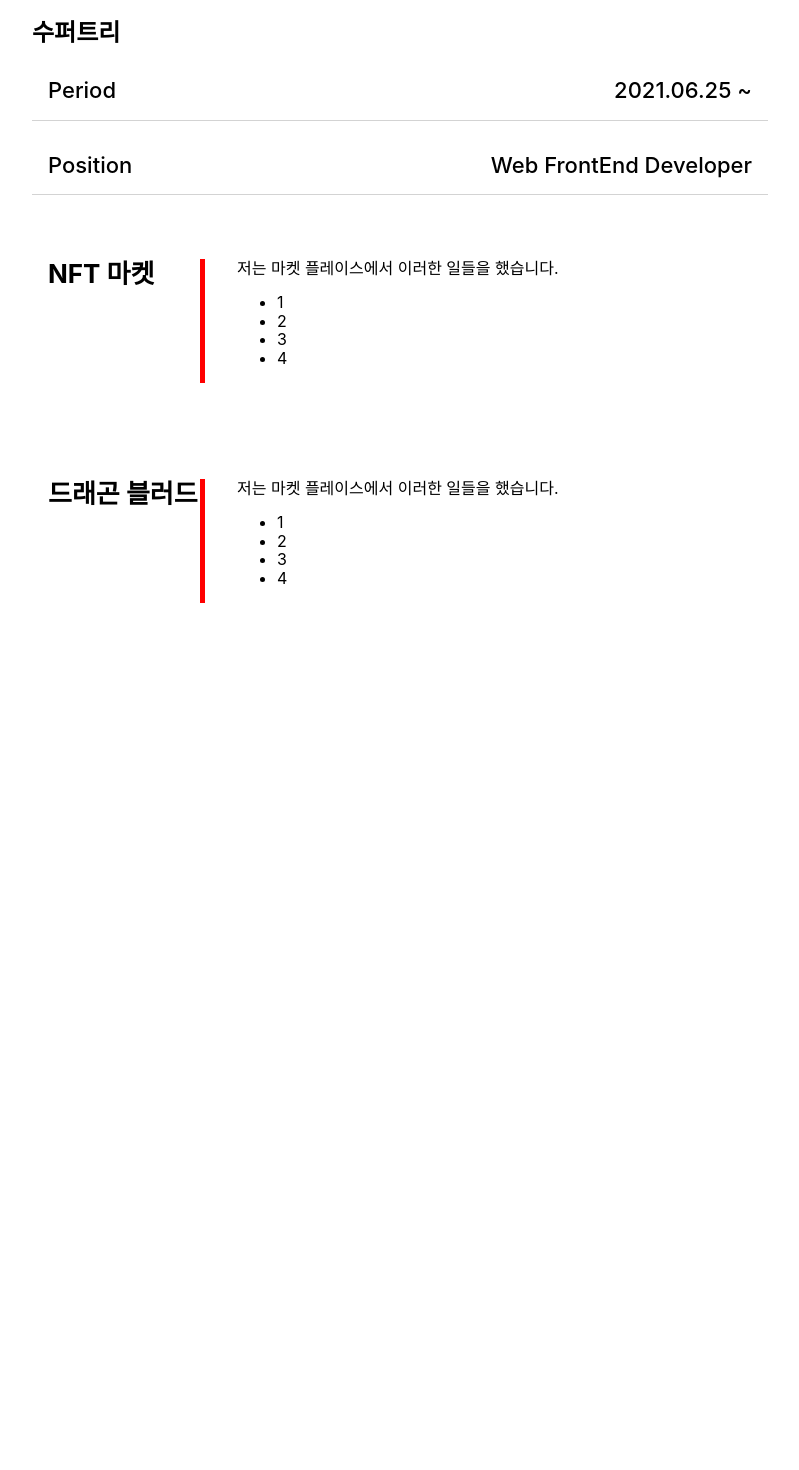
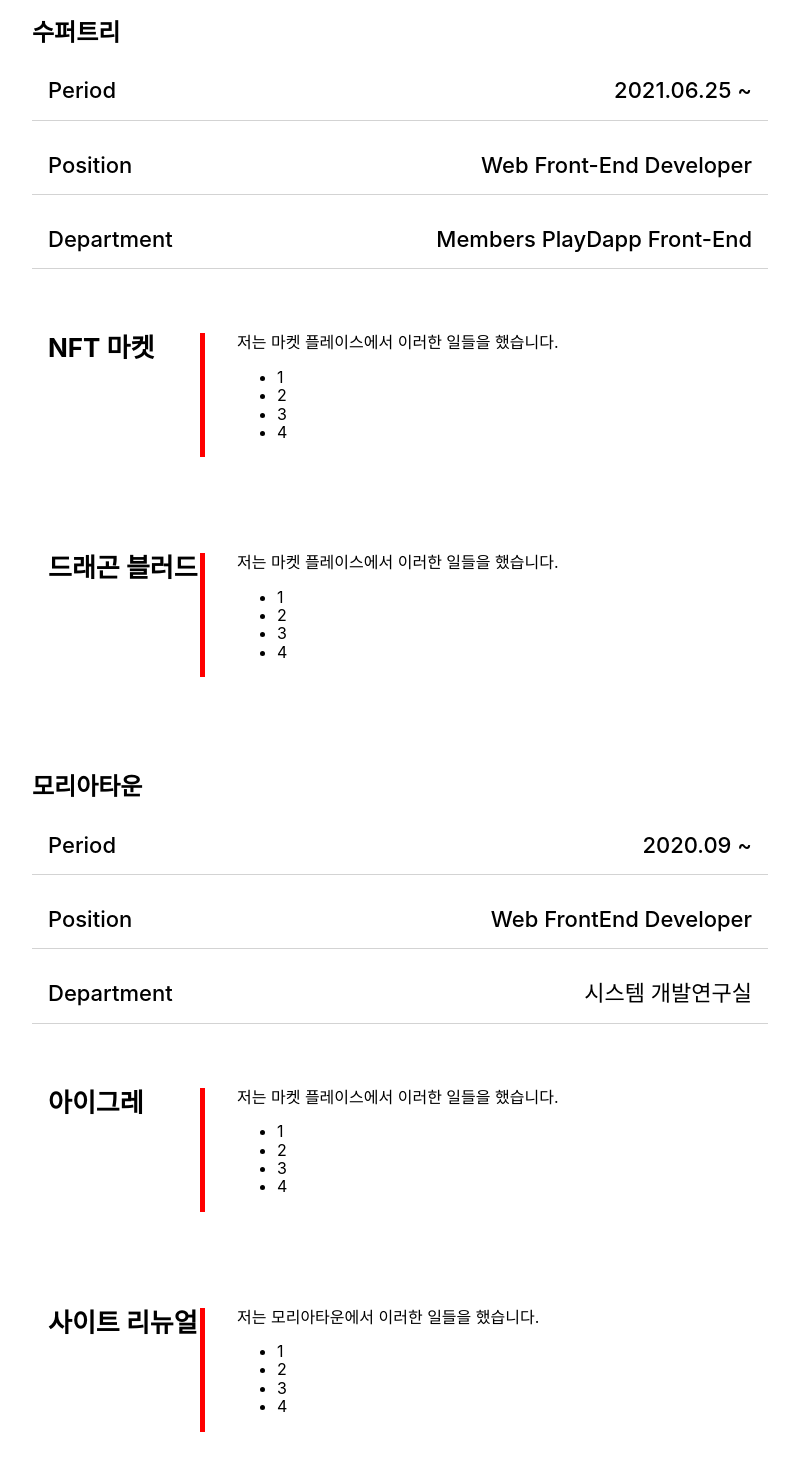
Before and after one commit to justin-supertree/justin-future, a Next.js app: page / in a window 1280 px wide. Shown: the part 958-2428 px from the top of the page, without its empty margins (240-1039 px from the left). Before the commit the page ends 2073 px from the top, so only its background shows below. Built offline with nearby package versions, Linux system fonts and the light colour scheme.

Commit message:
feat: components seperating

```diff
--- /dev/null
+++ b/src/components/sections/Section1.tsx
@@ -0,0 +1,153 @@
+import styled from "@emotion/styled";
+
+const Section = styled.section`
+  display: flex;
+  align-items: flex-start;
+  justify-content: flex-start;
+  flex-direction: column;
+  width: 100%;
+  gap: 2rem;
+
+  @media screen and (max-width: 768px) {
+    gap: 1.6rem;
+  }
+`;
+
+const PersonalBlock = styled.div`
+  display: flex;
+  align-items: flex-start;
+  justify-content: flex-start;
+  flex-direction: column;
+  width: 100%;
+  gap: 1rem;
+  padding: 0 1rem;
+`;
+
+const BorderDownBlock = styled.div`
+  display: flex;
+  align-items: center;
+  justify-content: space-between;
+  width: 100%;
+  padding: 1rem;
+  border-bottom: 1px solid lightgray;
+  font-size: 22px;
+  font-weight: 500;
+
+  @media screen and (max-width: 768px) {
+    padding: 0.3rem;
+    font-size: 16px;
+  }
+`;
+
+const Title = styled.h2`
+  margin: 0;
+
+  @media screen and (max-width: 768px) {
+    font-size: 26px;
+    line-height: 1.5;
+    word-break: keep-all;
+  }
+`;
+
+const WorkExpBlock = styled.div`
+  display: flex;
+  align-items: flex-start;
+  justify-content: flex-start;
+  flex-direction: row;
+  width: 100%;
+  padding: 2rem;
+
+  @media screen and (max-width: 768px) {
+    display: block;
+    padding: 0.5rem 1rem;
+  }
+`;
+const WorkDescBlock = styled.div`
+  width: 100%;
+  padding-left: 2rem;
+  border-left: 5px solid red;
+
+  @media screen and (max-width: 768px) {
+    padding-top: 1rem;
+    padding-left: 0;
+    border-left: 0;
+  }
+`;
+
+const WorkBlock = styled.div`
+  height: 100%;
+  padding-right: 2rem;
+
+  @media screen and (max-width: 768px) {
+    padding-right: 0;
+  }
+`;
+
+const SubTitle = styled.p`
+  width: 120px;
+  margin: 0;
+  font-size: 26px;
+  font-weight: 700;
+  white-space: pre;
+
+  @media screen and (max-width: 768px) {
+    width: fit-content;
+    border-bottom: 5px solid red;
+  }
+`;
+
+const Section1 = () => {
+  return (
+    <Section>
+      <PersonalBlock>
+        <Title>수퍼트리</Title>
+        <BorderDownBlock>
+          <p>Period</p>
+          <p>2021.06.25 ~</p>
+        </BorderDownBlock>
+        <BorderDownBlock>
+          <p>Position</p>
+          <p>Web Front-End Developer</p>
+        </BorderDownBlock>
+        <BorderDownBlock>
+          <p>Department</p>
+          <p>Members PlayDapp Front-End</p>
+        </BorderDownBlock>
+      </PersonalBlock>
+
+      <WorkExpBlock>
+        <WorkBlock>
+          <SubTitle>NFT 마켓</SubTitle>
+        </WorkBlock>
+
+        <WorkDescBlock>
+          <p>저는 마켓 플레이스에서 이러한 일들을 했습니다.</p>
+          <ul>
+            <li>1</li>
+            <li>2</li>
+            <li>3</li>
+            <li>4</li>
+          </ul>
+        </WorkDescBlock>
+      </WorkExpBlock>
+
+      <WorkExpBlock>
+        <WorkBlock>
+          <SubTitle>드래곤 블러드</SubTitle>
+        </WorkBlock>
+
+        <WorkDescBlock>
+          <p>저는 마켓 플레이스에서 이러한 일들을 했습니다.</p>
+          <ul>
+            <li>1</li>
+            <li>2</li>
+            <li>3</li>
+            <li>4</li>
+          </ul>
+        </WorkDescBlock>
+      </WorkExpBlock>
+    </Section>
+  );
+};
+
+export default Section1;
--- /dev/null
+++ b/src/components/sections/Section2.tsx
@@ -0,0 +1,153 @@
+import styled from "@emotion/styled";
+
+const Section = styled.section`
+  display: flex;
+  align-items: flex-start;
+  justify-content: flex-start;
+  flex-direction: column;
+  width: 100%;
+  gap: 2rem;
+
+  @media screen and (max-width: 768px) {
+    gap: 1.6rem;
+  }
+`;
+
+const PersonalBlock = styled.div`
+  display: flex;
+  align-items: flex-start;
+  justify-content: flex-start;
+  flex-direction: column;
+  width: 100%;
+  gap: 1rem;
+  padding: 0 1rem;
+`;
+
+const BorderDownBlock = styled.div`
+  display: flex;
+  align-items: center;
+  justify-content: space-between;
+  width: 100%;
+  padding: 1rem;
+  border-bottom: 1px solid lightgray;
+  font-size: 22px;
+  font-weight: 500;
+
+  @media screen and (max-width: 768px) {
+    padding: 0.3rem;
+    font-size: 16px;
+  }
+`;
+
+const Title = styled.h2`
+  margin: 0;
+
+  @media screen and (max-width: 768px) {
+    font-size: 26px;
+    line-height: 1.5;
+    word-break: keep-all;
+  }
+`;
+
+const WorkExpBlock = styled.div`
+  display: flex;
+  align-items: flex-start;
+  justify-content: flex-start;
+  flex-direction: row;
+  width: 100%;
+  padding: 2rem;
+
+  @media screen and (max-width: 768px) {
+    display: block;
+    padding: 0.5rem 1rem;
+  }
+`;
+const WorkDescBlock = styled.div`
+  width: 100%;
+  padding-left: 2rem;
+  border-left: 5px solid red;
+
+  @media screen and (max-width: 768px) {
+    padding-top: 1rem;
+    padding-left: 0;
+    border-left: 0;
+  }
+`;
+
+const WorkBlock = styled.div`
+  height: 100%;
+  padding-right: 2rem;
+
+  @media screen and (max-width: 768px) {
+    padding-right: 0;
+  }
+`;
+
+const SubTitle = styled.p`
+  width: 120px;
+  margin: 0;
+  font-size: 26px;
+  font-weight: 700;
+  white-space: pre;
+
+  @media screen and (max-width: 768px) {
+    width: fit-content;
+    border-bottom: 5px solid red;
+  }
+`;
+
+const Section2 = () => {
+  return (
+    <Section>
+      <PersonalBlock>
+        <Title>모리아타운</Title>
+        <BorderDownBlock>
+          <p>Period</p>
+          <p>2020.09 ~</p>
+        </BorderDownBlock>
+        <BorderDownBlock>
+          <p>Position</p>
+          <p>Web FrontEnd Developer</p>
+        </BorderDownBlock>
+        <BorderDownBlock>
+          <p>Department</p>
+          <p>시스템 개발연구실</p>
+        </BorderDownBlock>
+      </PersonalBlock>
+
+      <WorkExpBlock>
+        <WorkBlock>
+          <SubTitle>아이그레</SubTitle>
+        </WorkBlock>
+
+        <WorkDescBlock>
+          <p>저는 마켓 플레이스에서 이러한 일들을 했습니다.</p>
+          <ul>
+            <li>1</li>
+            <li>2</li>
+            <li>3</li>
+            <li>4</li>
+          </ul>
+        </WorkDescBlock>
+      </WorkExpBlock>
+
+      <WorkExpBlock>
+        <WorkBlock>
+          <SubTitle>사이트 리뉴얼</SubTitle>
+        </WorkBlock>
+
+        <WorkDescBlock>
+          <p>저는 모리아타운에서 이러한 일들을 했습니다.</p>
+          <ul>
+            <li>1</li>
+            <li>2</li>
+            <li>3</li>
+            <li>4</li>
+          </ul>
+        </WorkDescBlock>
+      </WorkExpBlock>
+    </Section>
+  );
+};
+
+export default Section2;
--- a/src/pages/index.tsx
+++ b/src/pages/index.tsx
@@ -4,6 +4,9 @@ import { NextPageWithLayout } from "@/types/next-page";
 import Image from "next/image";
 import { MyThumbNail, MyThumbNail2 } from "@/images";
 import { useMedia } from "react-use";
+
+import Section2 from "@/components/sections/Section2";
+import Section1 from "@/components/sections/Section1";
 
 const Container = styled.div`
   display: flex;
@@ -304,58 +307,17 @@ const HomePage: NextPageWithLayout = () => {
               <SkillItem>Amplify</SkillItem>
               <SkillItem>Netlify</SkillItem>
               <SkillItem>JIRA</SkillItem>
+              <SkillItem>Google Analytics</SkillItem>
             </SkillsBlock>
           </Section>
 
           <Topic>Work Experiences</Topic>
 
-          {/* 업무 경력 */}
-          <Section>
-            <PersonalBlock>
-              <Title>수퍼트리</Title>
-              <BorderDownBlock>
-                <p>Period</p>
-                <p>2021.06.25 ~</p>
-              </BorderDownBlock>
-              <BorderDownBlock>
-                <p>Position</p>
-                <p>Web FrontEnd Developer</p>
-              </BorderDownBlock>
-              {/* <BorderDownBlock>aa</BorderDownBlock> */}
-            </PersonalBlock>
+          {/* 업무 경력 1*/}
+          <Section1 />
 
-            <WorkExpBlock>
-              <WorkBlock>
-                <SubTitle>NFT 마켓</SubTitle>
-              </WorkBlock>
-
-              <WorkDescBlock>
-                <p>저는 마켓 플레이스에서 이러한 일들을 했습니다.</p>
-                <ul>
-                  <li>1</li>
-                  <li>2</li>
-                  <li>3</li>
-                  <li>4</li>
-                </ul>
-              </WorkDescBlock>
-            </WorkExpBlock>
-
-            <WorkExpBlock>
-              <WorkBlock>
-                <SubTitle>드래곤 블러드</SubTitle>
-              </WorkBlock>
-
-              <WorkDescBlock>
-                <p>저는 마켓 플레이스에서 이러한 일들을 했습니다.</p>
-                <ul>
-                  <li>1</li>
-                  <li>2</li>
-                  <li>3</li>
-                  <li>4</li>
-                </ul>
-              </WorkDescBlock>
-            </WorkExpBlock>
-          </Section>
+          {/* 업무 경력 2*/}
+          <Section2 />
         </MainBlock>
       </Container>
     </>
```
